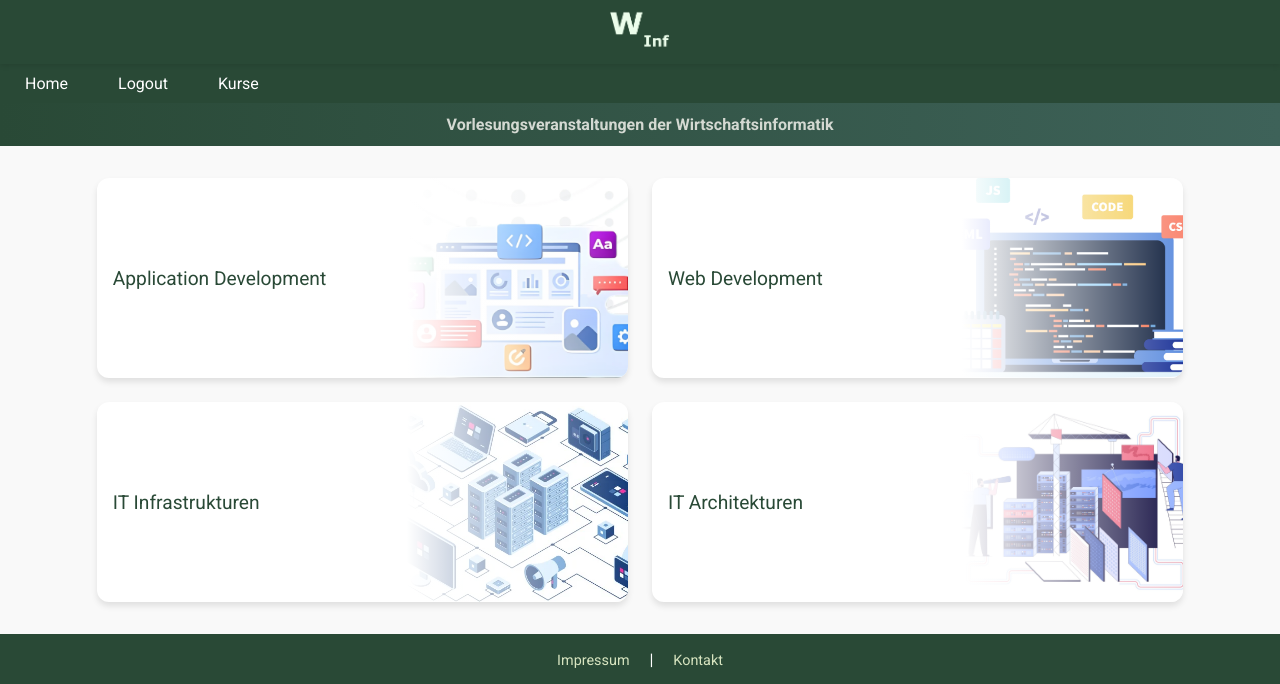
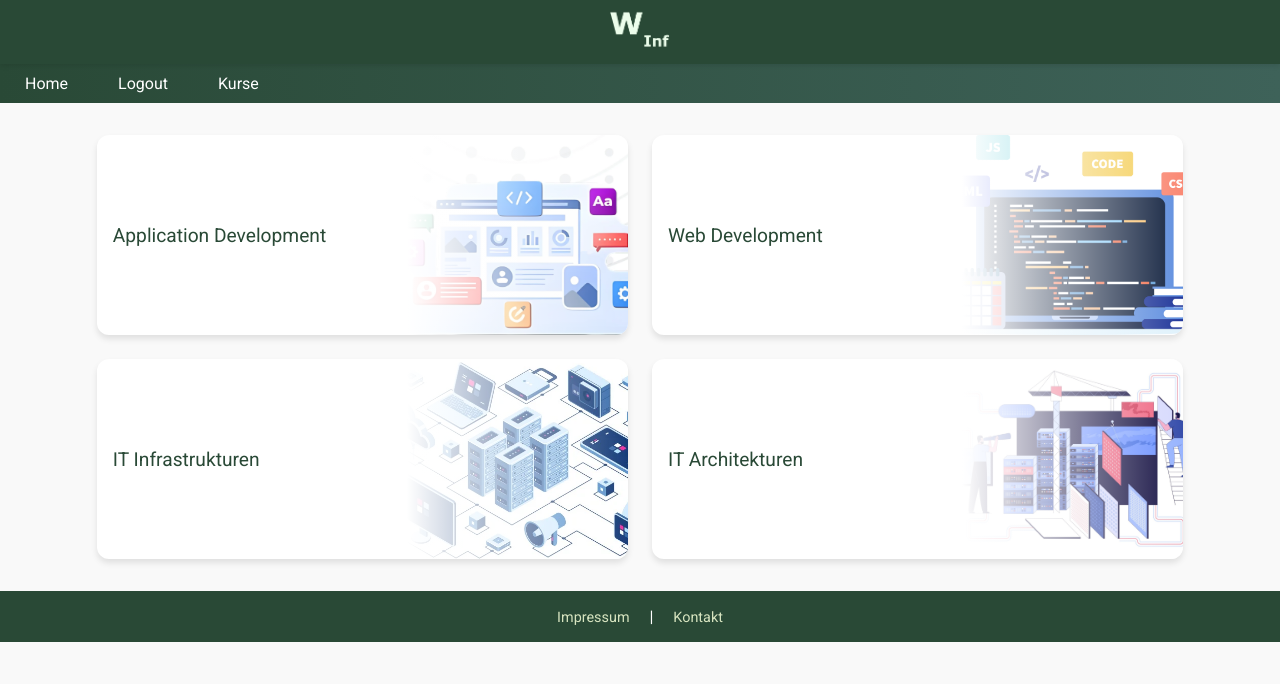
Before and after one commit to Poolnudel/WebDev, a PHP site: page / in a window 1280 px wide. Shown: the top 684 px of the page. Run offline with PHP 8.4, Linux system fonts and the light colour scheme; the visitor is signed in with stand-in values (Sample User, id 1); data comes from the database, SQL or seed files in the repository.

Commit message:
style tweaks

```diff
--- a/Blog/components/navbar.php
+++ b/Blog/components/navbar.php
@@ -21,7 +21,7 @@ function getCourses($conn) {
 $courses = getCourses($conn);
 ?>
 
-<nav>
+<nav class="hero">
     <ul>
         <!-- Link zur Homepage -->
         <li><a href="index.php">Home</a></li>
--- a/Blog/index.php
+++ b/Blog/index.php
@@ -25,9 +25,11 @@
     <?php include 'components/navbar.php'; ?>
 
     <!-- Hero-Bereich mit Grafik und Titel -->
+    <!--
     <section class="hero">
         <h1>Vorlesungsveranstaltungen der Wirtschaftsinformatik</h1>
     </section>
+    -->
 
     <!-- Galerie für Veranstaltungen -->
     <section class="veranstaltungen">
--- a/Blog/stylesheet.css
+++ b/Blog/stylesheet.css
@@ -90,7 +90,7 @@ Hero-Bereich
 */
 .hero {
     text-align: center;
-    padding: 0.75rem;
+    padding: 0px;
     background: linear-gradient(to right, #294936, #3E6259);
     color: white;
 }
```
